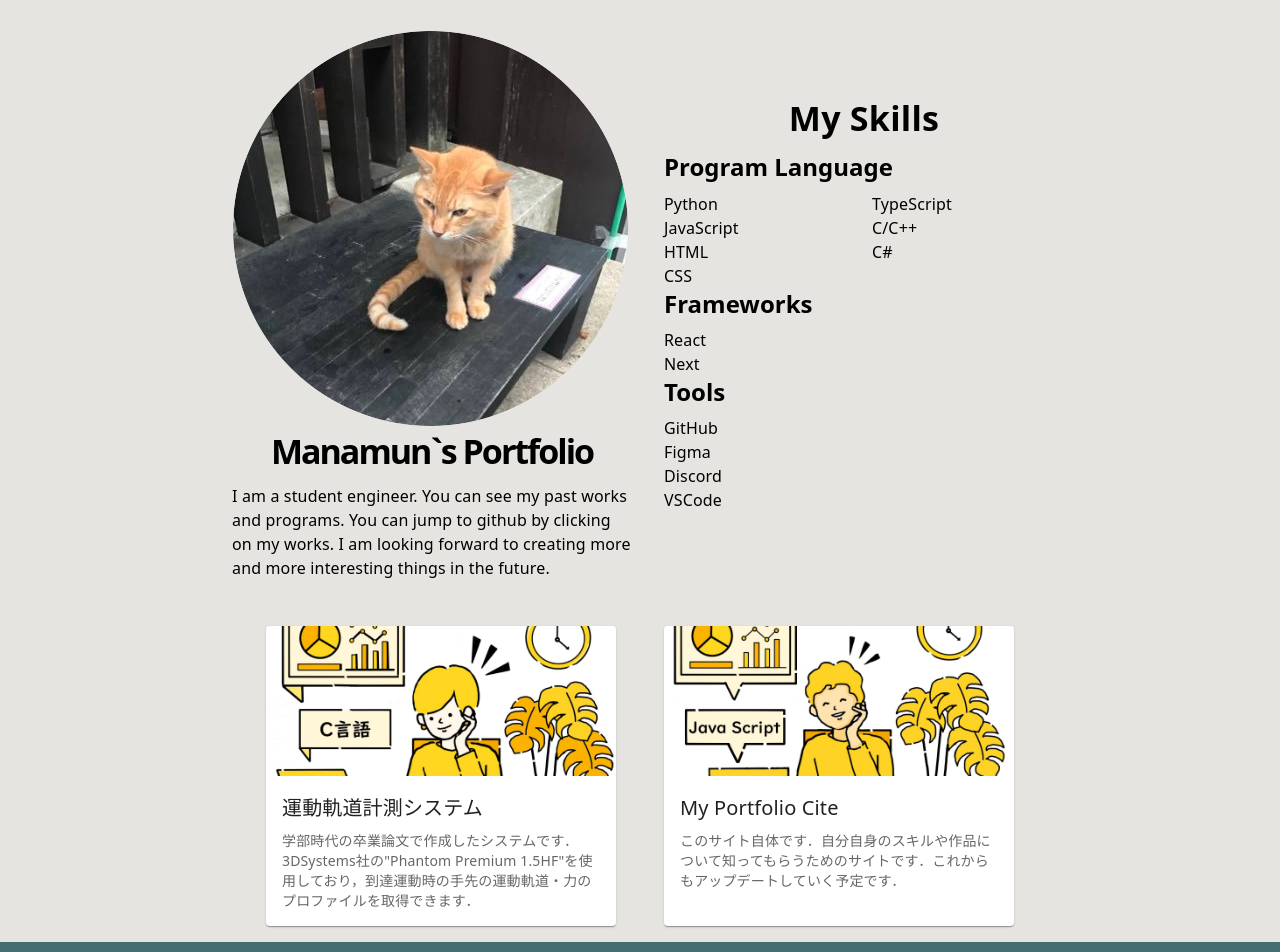
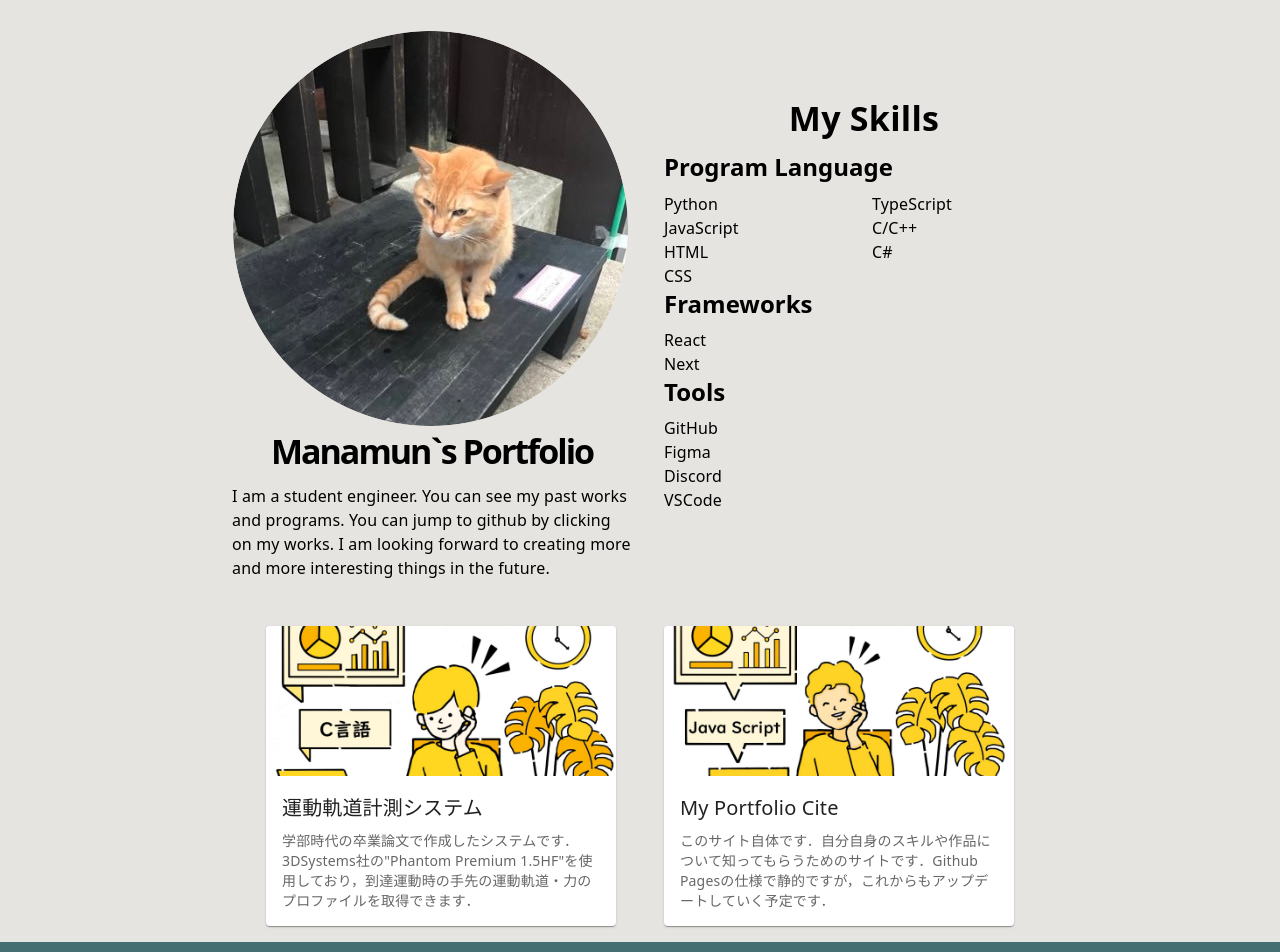
Before and after one commit to manamun/MyPortfolio, a Next.js app in the folder portfolio-cite/: page / in a window 1280 px wide. Shown: the top 952 px of the page. Built offline with nearby package versions, Linux system fonts and the light colour scheme.

Commit message:
public画像の試行錯誤

```diff
--- a/portfolio-cite/app/components/Works/Works.js
+++ b/portfolio-cite/app/components/Works/Works.js
@@ -6,21 +6,20 @@ export default function Works() {
 
     const works =[
         {
-          image: '/images/BachelorSystem.jpg',
+          image: './images/BachelorSystem.jpg',
           title: '運動軌道計測システム',
           description: '学部時代の卒業論文で作成したシステムです．3DSystems社の"Phantom Premium 1.5HF"を使用しており，到達運動時の手先の運動軌道・力のプロファイルを取得できます．',
           githubLink: 'https://github.com/manamun/Thesis-experiment-move-condition-',
         },
         {
-          image: '/images/WebCite.jpg',
+          image: './images/WebCite.jpg',
           title: 'My Portfolio Cite',
-          description: 'このサイト自体です．自分自身のスキルや作品について知ってもらうためのサイトです．これからもアップデートしていく予定です．',
+          description: 'このサイト自体です．自分自身のスキルや作品について知ってもらうためのサイトです．Github Pagesの仕様で静的ですが，これからもアップデートしていく予定です．',
           githubLink: 'https://github.com/manamun/MyPortfolio',
         },
       ];
 
       return (
-        <FadeIn>
             <Box
             sx={{
                 display: "flex",
@@ -46,6 +45,5 @@ export default function Works() {
                     </Grid2>
                 </Box>
             </Box>
-        </FadeIn>
       );
 }
--- a/portfolio-cite/next.config.mjs
+++ b/portfolio-cite/next.config.mjs
@@ -1,5 +1,9 @@
 /** @type {import('next').NextConfig} */
 const nextConfig = {
+    output: "export",
+    images: {
+        unoptimized: true,
+    }
 };
 
 export default nextConfig;
--- a/portfolio-cite/package.json
+++ b/portfolio-cite/package.json
@@ -10,7 +10,7 @@
     "lint": "next lint",
     "export": "next export",
     "predeploy": "npm run build",
-    "deploy": "gh-pages -d build"
+    "deploy": "gh-pages -d out"
   },
   "dependencies": {
     "@emotion/react": "^11.13.3",
```
